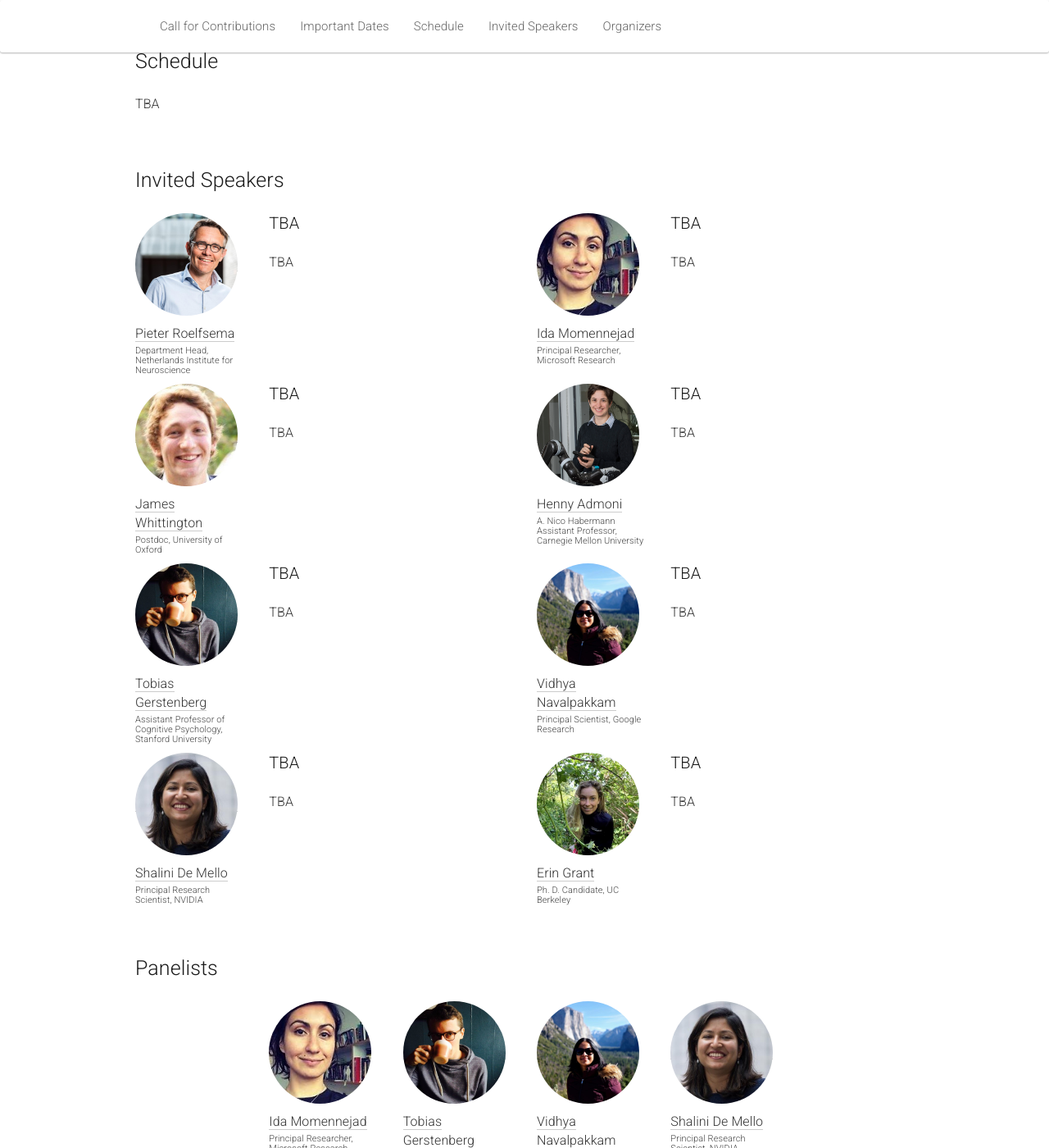
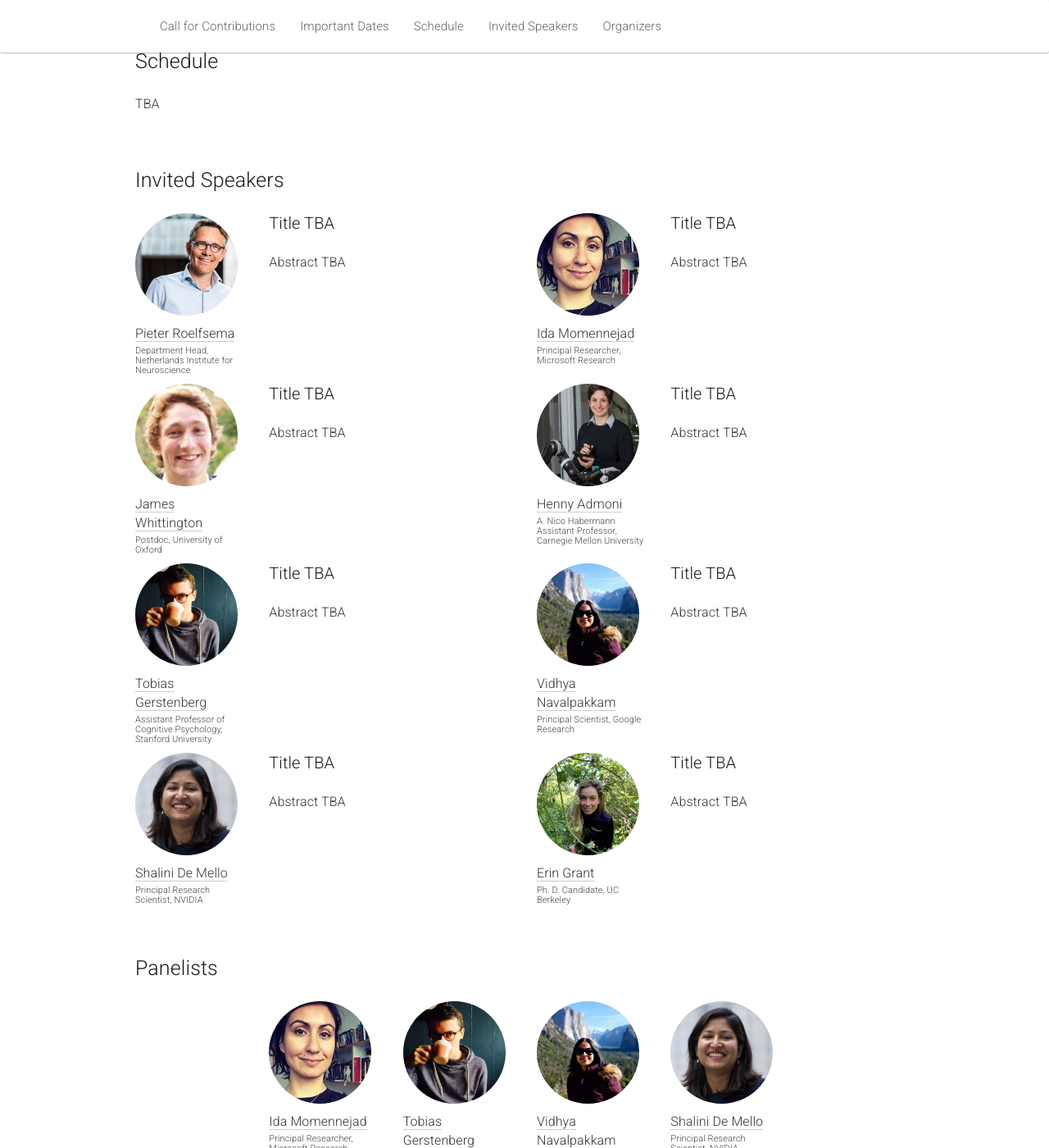
Before and after one commit to attention-learning-workshop/attention-learning-workshop.github.io, a Jekyll site: the page built from _pages/home_2022.md, in a window 1280 px wide and 1400 px high, scrolled down 2312 px. Shown: the whole window at 82% size. Built offline with Jekyll 4.4.1, drawn with Linux system fonts in a browser that asks for light colours; nearby versions of some CDN libraries.

Commit message:
change title/abstract default text

```diff
--- a/_includes/speakers.html
+++ b/_includes/speakers.html
@@ -24,8 +24,8 @@
   </div>
 </div>
 <div class="col-sm-4">
-  <h3>{{ speaker.talk_title }}</h3><br />
-  <p class="speaker-abstract">{{ speaker.talk_abstract }}</p>
+  <h3>{{ speaker.talk_title | default: "Title TBA" }}</h3><br />
+  <p class="speaker-abstract">{{ speaker.talk_abstract | default: "Abstract TBA" }}</p>
 </div>
 
 {% endfor %}
```
Also changed, not shown: _data/speakers.yml (+16 -16 lines).
